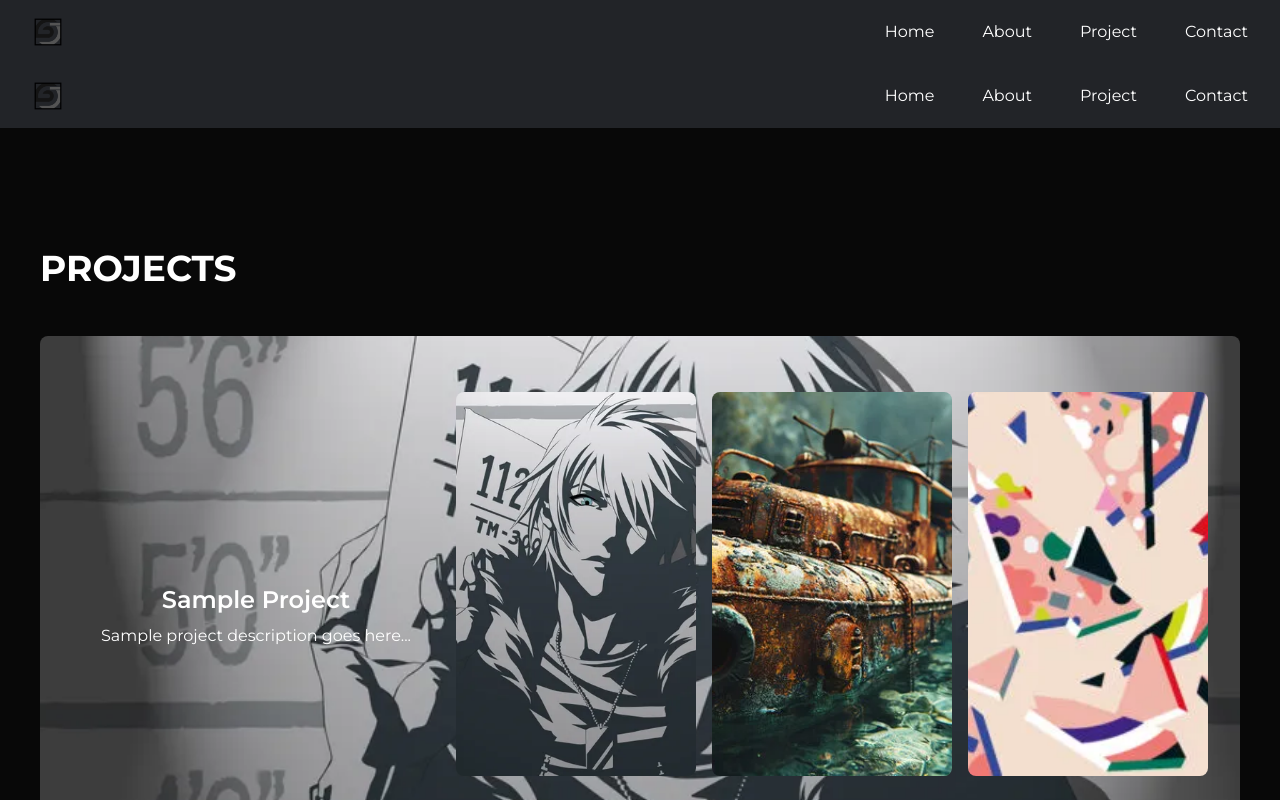
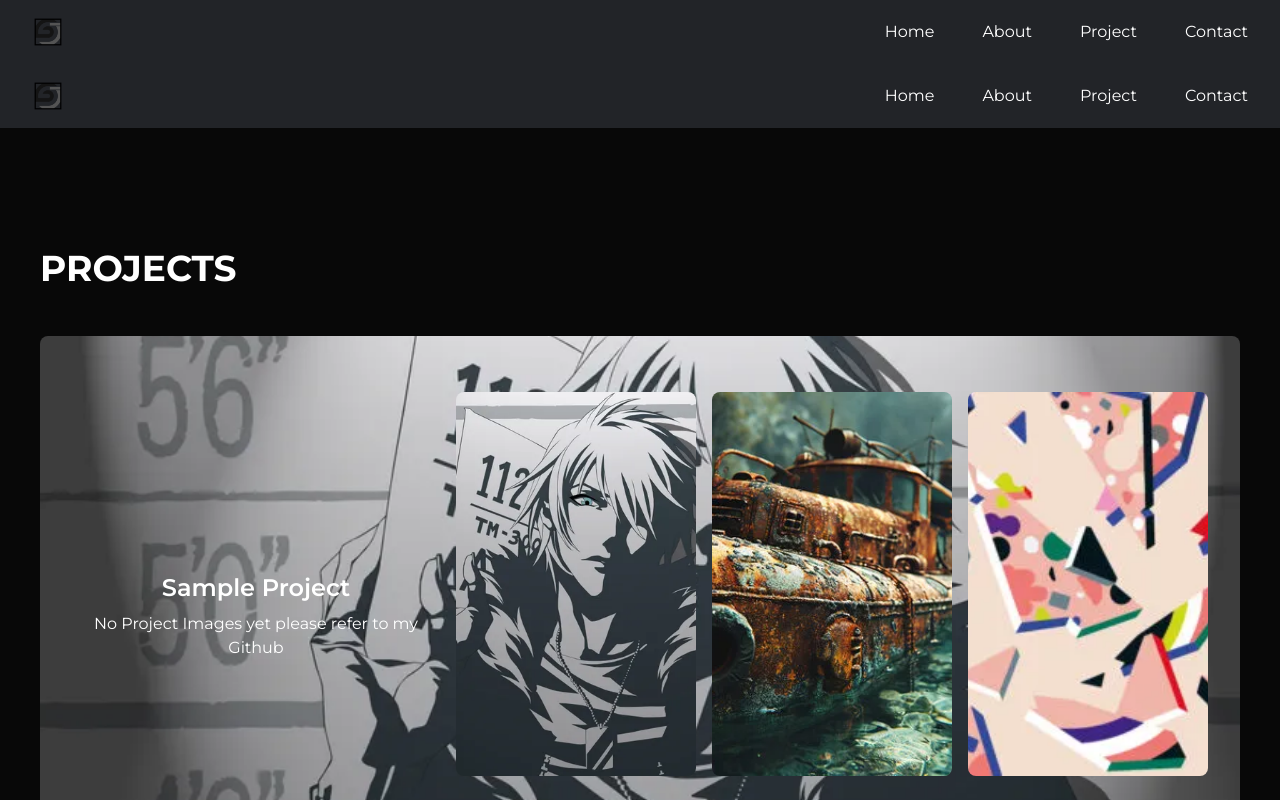
Before and after one commit to jerichogipoleo/MyPortfolio, a React (Vite) app: page /projects in a window 1280 px wide. Shown: the top 800 px of the page. Built offline with nearby package versions, Linux system fonts and the light colour scheme.

Commit message:
projects info description

```diff
--- a/src/components/projects.jsx
+++ b/src/components/projects.jsx
@@ -18,10 +18,10 @@ const Projects = () => {
     "Sample Project 3",
   ];
   const descriptions = [
-    "Sample project description goes here...",
-    "Sample project 1 description goes here...",
-    "Sample project 2 description goes here...",
-    "Sample project 3 description goes here...",
+    "No Project Images yet please refer to my Github",
+    "No Project Images yet please refer to my Github",
+    "No Project Images yet please refer to my Github",
+    "No Project Images yet please refer to my Github",
   ];
 
   const nextSlide = () => {
```
